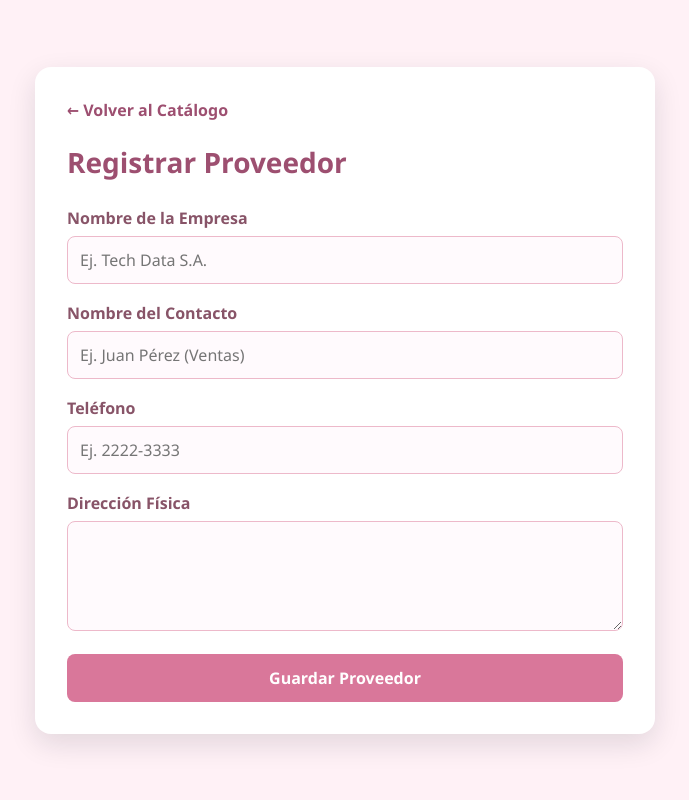
After one commit to alexandra2762/sistema_inventario_ventas, a PHP site: page /Sistema_Inventario_Ventas/nuevo_proveedor.php in a window 1280 px wide. The commit adds this page. Shown: the whole page, without its empty margins (295-984 px from the left). Run offline with PHP 8.4, Linux system fonts and the light colour scheme; the visitor is signed in with stand-in values (Sample User, id 1).

Commit message:
Implementado formulario y registro dinámico seguro para el módulo de proveedores

```diff
--- /dev/null
+++ b/Sistema_Inventario_Ventas/nuevo_proveedor.php
@@ -0,0 +1,147 @@
+<?php
+session_start();
+
+if (!isset($_SESSION['user_id'])) {
+    header("Location: index.php");
+    exit();
+}
+
+$error = isset($_GET['error']) ? $_GET['error'] : '';
+?>
+<!DOCTYPE html>
+<html lang="es">
+<head>
+    <meta charset="UTF-8">
+    <meta name="viewport" content="width=device-width, initial-scale=1.0">
+    <title>Registrar Proveedor</title>
+    <style>
+        * { box-sizing: border-box; }
+
+        body {
+            margin: 0;
+            min-height: 100vh;
+            display: flex;
+            align-items: center;
+            justify-content: center;
+            padding: 24px;
+            font-family: 'Segoe UI', Tahoma, Geneva, Verdana, sans-serif;
+            color: #5f4050;
+            background: #fff1f6;
+        }
+
+        .form-container {
+            width: 100%;
+            max-width: 620px;
+            padding: 32px;
+            border-radius: 16px;
+            background: #fff;
+            box-shadow: 0 10px 28px rgba(15, 23, 42, .12);
+        }
+
+        .back-link {
+            display: inline-block;
+            margin-bottom: 22px;
+            color: #9d4f70;
+            font-weight: 700;
+            text-decoration: none;
+        }
+
+        .back-link:hover { color: #c96488; }
+
+        h1 {
+            margin: 0 0 26px;
+            color: #9d4f70;
+            font-size: 1.75rem;
+        }
+
+        .form-group { margin-bottom: 18px; }
+
+        label {
+            display: block;
+            margin-bottom: 7px;
+            color: #885468;
+            font-weight: 700;
+        }
+
+        input, textarea {
+            width: 100%;
+            padding: 12px;
+            border: 1px solid #edb9ca;
+            border-radius: 8px;
+            font: inherit;
+            color: #5f4050;
+            background: #fffafd;
+        }
+
+        textarea { min-height: 110px; resize: vertical; }
+        input:focus, textarea:focus {
+            outline: none;
+            border-color: #d87093;
+            box-shadow: 0 0 0 3px rgba(216, 112, 147, .16);
+        }
+
+        .error {
+            margin-bottom: 18px;
+            padding: 12px;
+            border-radius: 8px;
+            color: #9f1239;
+            background: #ffe4e6;
+        }
+
+        button {
+            width: 100%;
+            padding: 13px;
+            border: 0;
+            border-radius: 8px;
+            cursor: pointer;
+            color: #fff;
+            background: #d9779a;
+            font: inherit;
+            font-weight: 700;
+        }
+
+        button:hover { background: #c96488; }
+
+        @media (max-width: 520px) {
+            body { padding: 16px; }
+            .form-container { padding: 24px 20px; }
+        }
+    </style>
+</head>
+<body>
+    <main class="form-container">
+        <a href="proveedores.php" class="back-link">← Volver al Catálogo</a>
+        <h1>Registrar Proveedor</h1>
+
+        <?php if ($error === 'empresa') { ?>
+            <div class="error">El nombre de la empresa es obligatorio.</div>
+        <?php } elseif ($error === 'guardar') { ?>
+            <div class="error">No fue posible guardar el proveedor. Inténtalo nuevamente.</div>
+        <?php } ?>
+
+        <form action="guardar_proveedor.php" method="POST">
+            <div class="form-group">
+                <label for="empresa">Nombre de la Empresa</label>
+                <input type="text" id="empresa" name="empresa" placeholder="Ej. Tech Data S.A." required>
+            </div>
+
+            <div class="form-group">
+                <label for="contacto">Nombre del Contacto</label>
+                <input type="text" id="contacto" name="contacto" placeholder="Ej. Juan Pérez (Ventas)">
+            </div>
+
+            <div class="form-group">
+                <label for="telefono">Teléfono</label>
+                <input type="text" id="telefono" name="telefono" placeholder="Ej. 2222-3333">
+            </div>
+
+            <div class="form-group">
+                <label for="direccion">Dirección Física</label>
+                <textarea id="direccion" name="direccion"></textarea>
+            </div>
+
+            <button type="submit">Guardar Proveedor</button>
+        </form>
+    </main>
+</body>
+</html>
```
Also changed, not shown: Sistema_Inventario_Ventas/guardar_proveedor.php (added, +38 -0 lines), Sistema_Inventario_Ventas/procesar_login.php (+5 -5 lines), Sistema_Inventario_Ventas/proveedores.php (added, +69 -0 lines).
